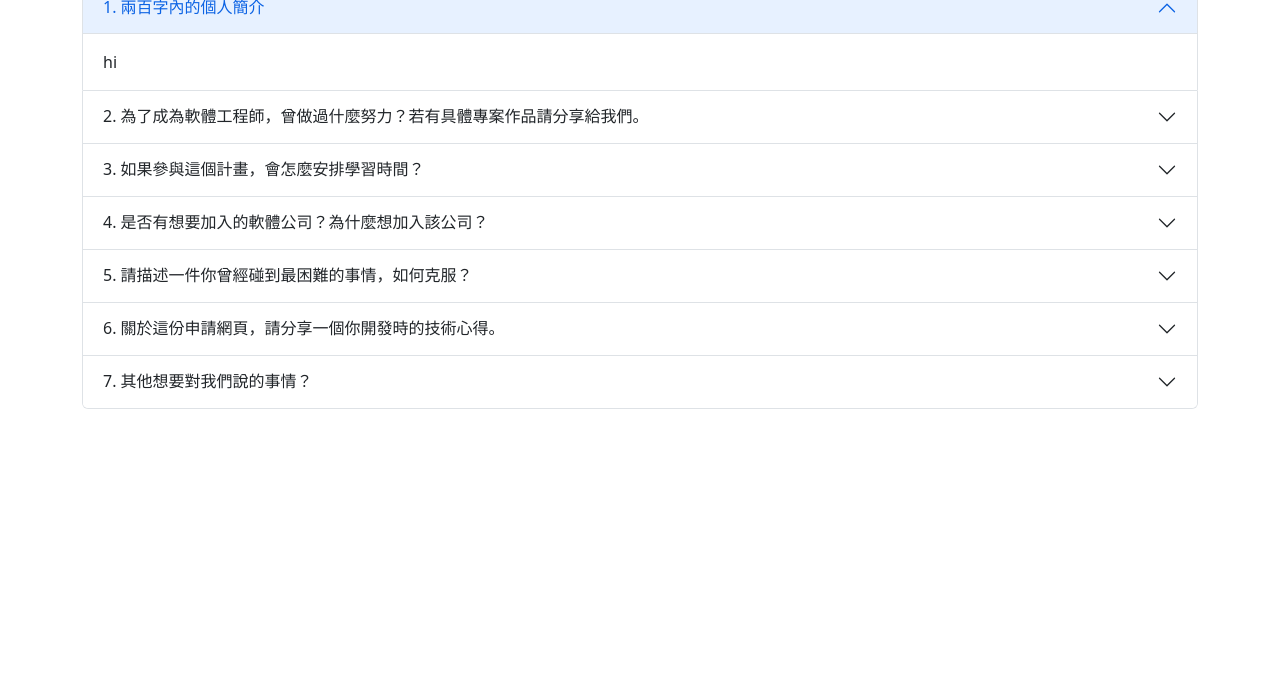
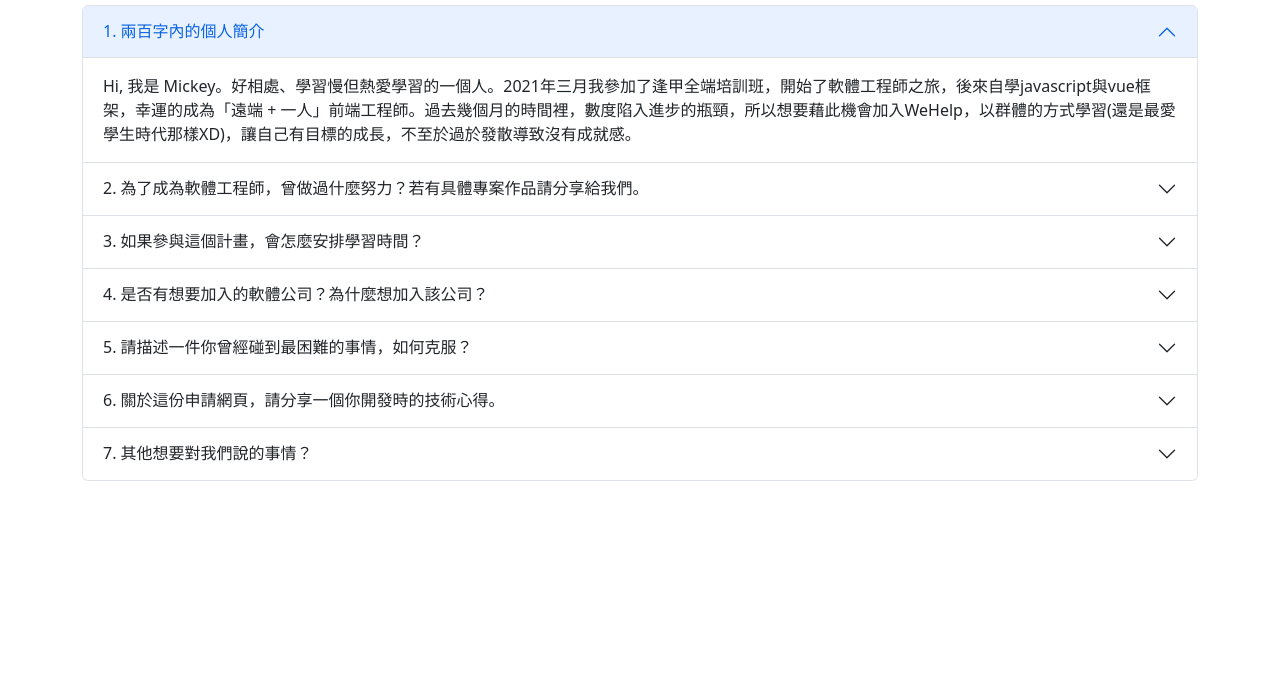
Before and after one commit to kikimiao1995/wehelp, a plain HTML site: page index.html in a window 1280 px wide. Shown: the part 115-800 px from the top of the page. Drawn offline with nearby package versions, Linux system fonts and the light colour scheme.

Commit message:
complete content

```diff
--- a/index.html
+++ b/index.html
@@ -28,8 +28,8 @@
       }
     </script>
     <div id="app">
-      <div class="container">
-        <div class="col text-center my-4">
+      <div class="container my-5">
+        <div class="col text-center mb-4">
           <h1>WeHelp Application</h1>
         </div>
         <div class="accordion" id="accordionPanelsStayOpenExample">
@@ -54,7 +54,12 @@
               :class="[index === 0 ? 'show' : '', 'accordion-collapse collapse']"
               :aria-labelledby="`panelsStayOpen-heading${item.rank}`"
             >
-              <div class="accordion-body">{{ item.content }}</div>
+              <div class="accordion-body">
+                <p :class="item.link ? '': 'mb-0'">{{ item.content }}</p>
+                <p v-if="item.link" class="mb-0">👉🏻 連結：
+                  <a :href="item.link" class="link-success">{{ item.link }}</a>
+                </p>
+              </div>
             </div>
           </div>
         </div>
@@ -71,38 +76,38 @@
               {
                 rank: "One",
                 title: "兩百字內的個人簡介",
-                content: "hi",
+                content: "Hi, 我是 Mickey。好相處、學習慢但熱愛學習的一個人。2021年三月我參加了逢甲全端培訓班，開始了軟體工程師之旅，後來自學javascript與vue框架，幸運的成為「遠端 + 一人」前端工程師。過去幾個月的時間裡，數度陷入進步的瓶頸，所以想要藉此機會加入WeHelp，以群體的方式學習(還是最愛學生時代那樣XD)，讓自己有目標的成長，不至於過於發散導致沒有成就感。",
               },
               {
                 rank: "Two",
-                title:
-                  "為了成為軟體工程師，曾做過什麼努力？若有具體專案作品請分享給我們。",
-                content: "hi",
+                title: "為了成為軟體工程師，曾做過什麼努力？若有具體專案作品請分享給我們。",
+                content: "參加了培訓班時，已經確定要開始轉職，結束後刷了工作職缺，照著上面重複的技術，又到udemy上自學了js與vue，最後以vue與bootstrap做了簡單的蛋糕訂購網站(only 前端)。",
+                link: "https://kikimiao1995.github.io/vue-project-v3"
               },
               {
                 rank: "Three",
                 title: "如果參與這個計畫，會怎麼安排學習時間？",
-                content: "hi",
+                content: "平日晚上2小時，六日則是6小時以上。每週希望花20小時以上的學習。",
               },
               {
                 rank: "Four",
                 title: "是否有想要加入的軟體公司？為什麼想加入該公司？",
-                content: "hi",
+                content: "還沒有想那麼多，但如果說夢幻公司的話，目前是Airbnb(但需要相關文憑QQ)，現實層面就是福利真的很吸引愛旅遊的人，技術上也已經是很成熟的軟體開發團隊。",
               },
               {
                 rank: "Five",
                 title: "請描述一件你曾經碰到最困難的事情，如何克服？",
-                content: "hi",
+                content: "大學時患有輕度的憂鬱症，就像失去了電力，每件事情都提不起勁。那時是沒有吃藥的，足足花了五年的時間才重新對未來人生有正面的憧憬與想像，回想起來，我其實並未真正克服，唯有time heal，但仍然很感謝那段時間的我給予現在的我許多人生上的領悟。當下次困難來臨，希望屆時的我有能力保持前進，同時治癒自己。",
               },
               {
                 rank: "Six",
                 title: "關於這份申請網頁，請分享一個你開發時的技術心得。",
-                content: "hi",
+                content: "撰寫這份申請書時，我使用了Boostrap的UI去減少切版的開發時間，並且透過引入vue3 CDN，簡化重複的程式碼，讓程式碼看起來更簡潔、易讀。",
               },
               {
                 rank: "Seven",
                 title: "其他想要對我們說的事情？",
-                content: "hi",
+                content: "我第一個真正好好學習的程式是python(在逢甲培訓班時)，那時候上課聽課，下課看彭彭老師的免費教學影片，聽得懂的當複習，不懂的看到明白。有空時，還會將彭彭老師的影片拿來預習課程，真的對新手的幫助很大，還是少數中文的(笑XD)，真的非常謝謝老師的影片拉～",
               },
             ],
           };
```
